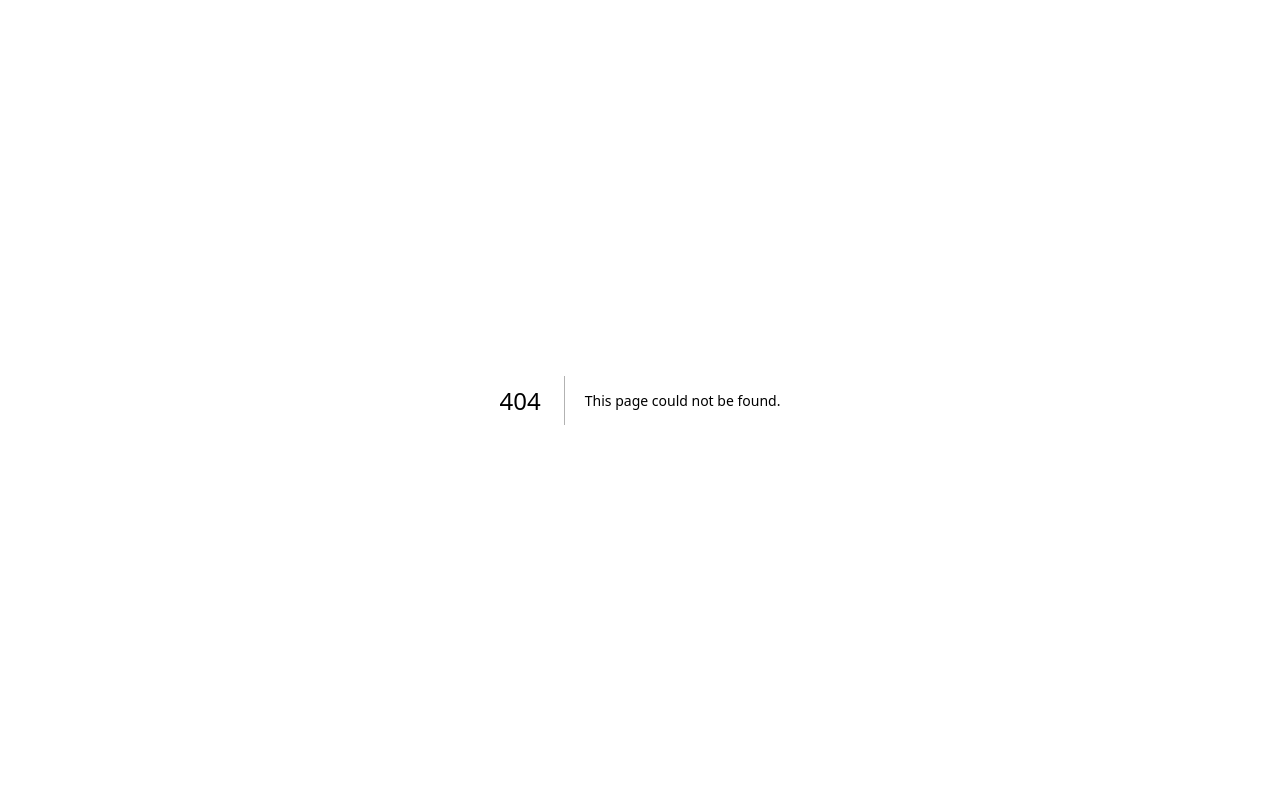
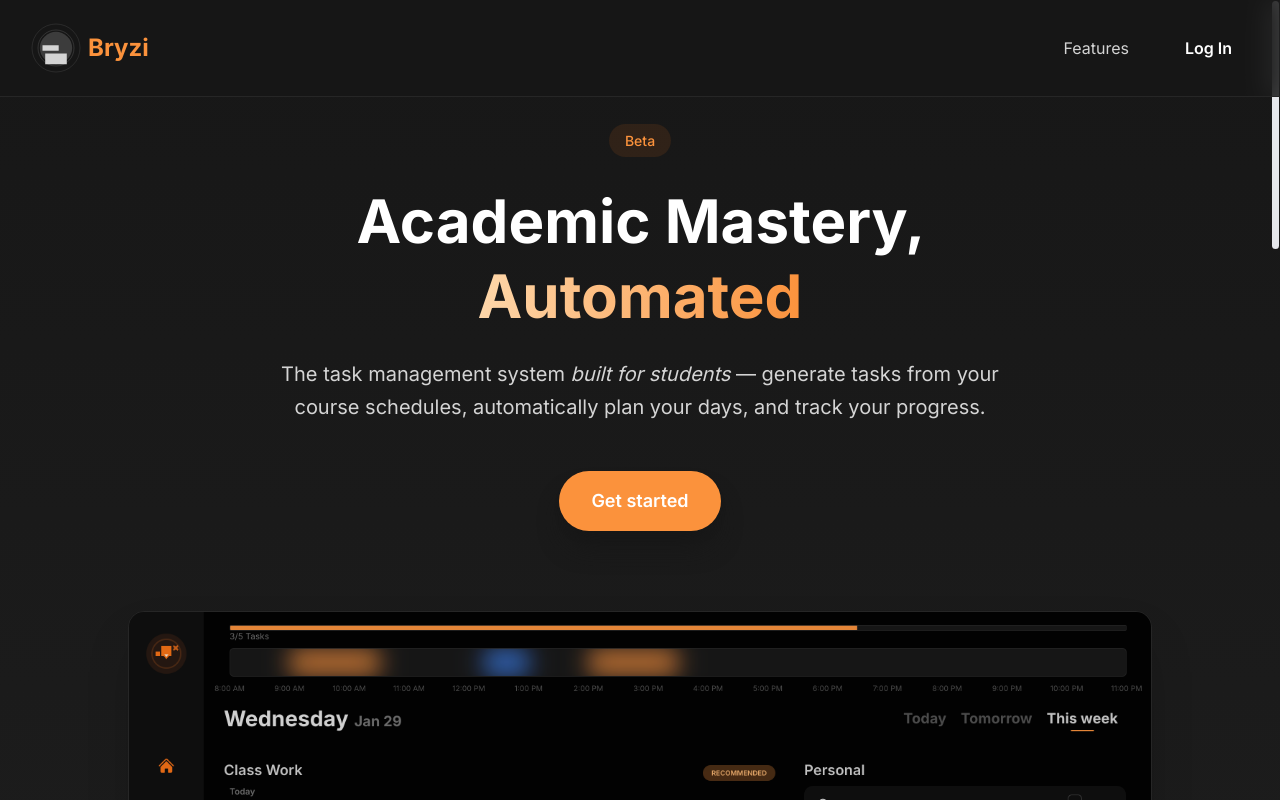
Before and after one commit to GrandeJames/bryzi, a Next.js app: page / in a window 1280 px wide. Before the commit this address had no page. Built offline with nearby package versions, Linux system fonts and the light colour scheme.

Commit message:
Update landing page

```diff
--- a/src/app/landing/page.tsx
+++ b/src/app/page.tsx
@@ -1,12 +1,12 @@
 import Icon2 from "@/components/icons/Icon2";
-import { CalendarIcon, ClockIcon, ChartBarIcon, SparklesIcon } from "lucide-react";
+import { MagicWandIcon } from "@radix-ui/react-icons";
+import { CalendarIcon, ClockIcon, ChartBarIcon, SparklesIcon, FlameIcon } from "lucide-react";
 import Image from "next/image";
-// import { TaskPlannerDemo } from "../te";
+import Link from "next/link";
 
 export default function Landing() {
   return (
     <div className="min-h-screen bg-gradient-to-b from-neutral-900 to-neutral-800 relative overflow-x-hidden">
-      {/* Fixed Navigation */}
       <nav className="fixed w-full bg-neutral-900/80 backdrop-blur-md z-50 border-b border-neutral-800">
         <div className="container mx-auto px-6 py-4 flex justify-between items-center">
           <div className="flex items-center">
@@ -24,7 +24,7 @@ export default function Landing() {
               href="/login"
               className="text-white px-6 py-2 rounded-lg font-semibold transition-all"
             >
-              Sign In
+              Log In
             </a>
           </div>
         </div>
@@ -35,7 +35,7 @@ export default function Landing() {
         <div className="max-w-4xl mx-auto">
           <div className="mb-8">
             <span className="bg-orange-500/10 text-orange-400 px-4 py-2 rounded-full text-sm font-medium">
-              Beta Now Available
+              Beta
             </span>
           </div>
 
@@ -47,14 +47,16 @@ export default function Landing() {
           </h1>
 
           <p className="text-xl text-neutral-300 mb-12 max-w-3xl mx-auto leading-relaxed">
-            The all-in-one workspace that automatically plans your day, optimizes focus sessions,
-            and tracks progress.
+            The task management system <span className="italic">built for students</span> — generate
+            tasks from your course schedules, automatically plan your days, and track your progress.
           </p>
 
           <div className="flex flex-col sm:flex-row justify-center gap-4">
-            <button className="bg-orange-400 hover:bg-orange-300 text-white px-8 py-4 rounded-xl font-semibold text-lg transition-all transform hover:scale-105 shadow-lg hover:shadow-orange-500/20">
-              Get started
-            </button>
+            <Link href={"/login"}>
+              <button className="bg-orange-400 hover:bg-orange-400/90 text-white px-8 py-4 rounded-full font-semibold text-lg transition-all transform hover:scale-105 shadow-xl shadow-neutral-900">
+                Get started
+              </button>
+            </Link>
           </div>
         </div>
 
@@ -80,23 +82,23 @@ export default function Landing() {
         <div className="container mx-auto px-6 grid md:grid-cols-2 lg:grid-cols-4 gap-8">
           {[
             {
-              icon: CalendarIcon,
+              icon: MagicWandIcon,
               title: "AI Task Generation",
-              text: "Smart course planning based on syllabus",
+              text: "Automatically plan your whole semester in seconds",
             },
             {
               icon: CalendarIcon,
               title: "Auto-Schedule",
-              text: "Smart course planning based on syllabus",
+              text: "Automated and intelligent task planning, taking into account your schedule, so you can focus on what's important",
             },
-            {
-              icon: CalendarIcon,
-              title: "Eliminate Decision Fatigue",
-              text: "Automatic task scheduling and prioritization",
-            },
+            // {
+            //   icon: BrainIcon,
+            //   title: "Eliminate Decision Fatigue",
+            //   text: "Automatic task scheduling and prioritization",
+            // },
             {
               icon: ClockIcon,
-              title: "Focus Sessions",
+              title: "Integrated Focus Sessions",
               text: "Focus timer to notify you when it's time to take a break, crucial for maintaining productivity",
             },
             {
@@ -106,15 +108,15 @@ export default function Landing() {
             },
             { icon: SparklesIcon, title: "AI Assistant", text: "Predictive task creation" },
             {
-              icon: SparklesIcon,
+              icon: FlameIcon,
               title: "Enhanced Motivation",
               text: "Use AI to break down large tasks",
             },
-            {
-              icon: SparklesIcon,
-              title: "Higher Grades",
-              text: "Spaced repetition task scheduling",
-            },
+            // {
+            //   icon: SparklesIcon,
+            //   title: "Higher Grades",
+            //   text: "Spaced repetition task scheduling",
+            // },
           ].map((feature, i) => (
             <div
               key={i}
@@ -131,7 +133,7 @@ export default function Landing() {
       </section>
 
       {/* Timeline Section */}
-      <section id="timeline" className="py-20 bg-neutral-900">
+      {/* <section id="timeline" className="py-20 bg-neutral-900">
         <div className="container mx-auto px-6 flex flex-col lg:flex-row items-center gap-12">
           <div className="lg:w-1/2 space-y-8">
             <h2 className="text-4xl font-bold text-white mb-6">Dynamic Academic Timeline</h2>
@@ -147,28 +149,27 @@ export default function Landing() {
                   </p>
                 </div>
               </div>
-              {/* Add more feature points similarly */}
             </div>
           </div>
           <div className="lg:w-1/2 bg-neutral-800 p-6 rounded-2xl shadow-xl">
-            <div className="overflow-x-auto pb-4 scrollbar-thin scrollbar-thumb-orange-500/30 scrollbar-track-neutral-900">
-              {/* Timeline visualization content */}
-            </div>
+            <div className="overflow-x-auto pb-4 scrollbar-thin scrollbar-thumb-orange-500/30 scrollbar-track-neutral-900"></div>
           </div>
         </div>
-      </section>
+      </section> */}
 
       {/* CTA Section */}
       <section className="py-20 bg-gradient-to-r from-orange-500 to-orange-600">
         <div className="container mx-auto px-6 text-center">
-          <h2 className="text-4xl font-bold text-white mb-6">Start Your Free Trial</h2>
+          <h2 className="text-4xl font-bold text-white mb-6">No more planning</h2>
           <p className="text-neutral-100 mb-8 max-w-xl mx-auto text-lg">
-            Get ahead with AI-powered academic planning—try Bryzi now!
+            Get ahead with AI-powered academic planning!
           </p>
           <div className="flex flex-col sm:flex-row justify-center gap-4">
-            <button className="bg-white text-orange-600 px-8 py-4 rounded-xl font-semibold hover:bg-neutral-50 transition-all">
-              Get Started
-            </button>
+            <Link href={"/login"}>
+              <button className="bg-white text-orange-600 px-8 py-4 rounded-full font-semibold hover:bg-neutral-50 transition-all">
+                Get Started
+              </button>
+            </Link>
           </div>
         </div>
       </section>
@@ -180,7 +181,7 @@ export default function Landing() {
             <div>
               <h3 className="text-white font-semibold mb-4">Bryzi</h3>
               <p className="text-neutral-400 text-sm">
-                Empowering students through intelligent organization
+                Empowering students through automated organization
               </p>
             </div>
             {/* Add footer columns */}
```
